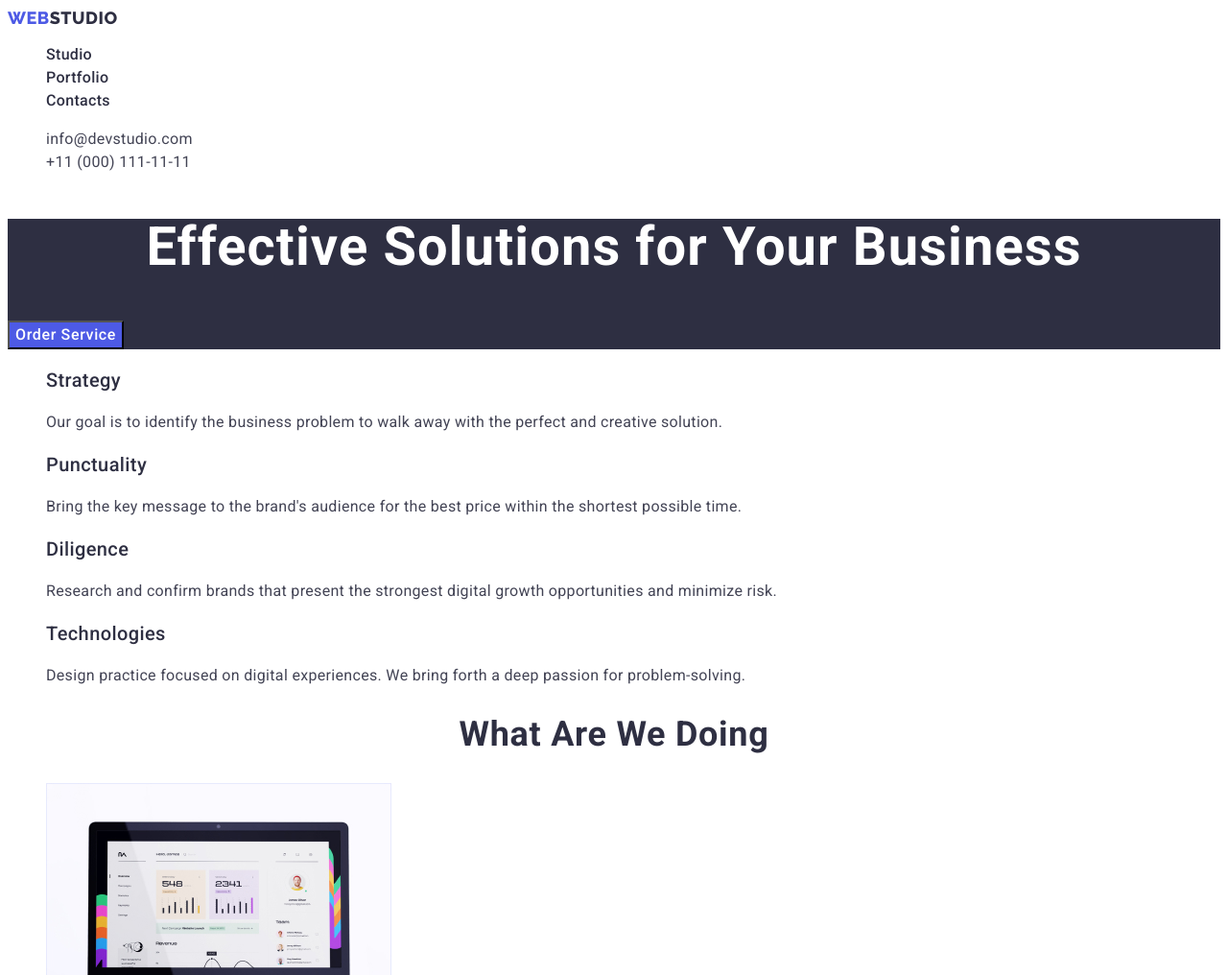
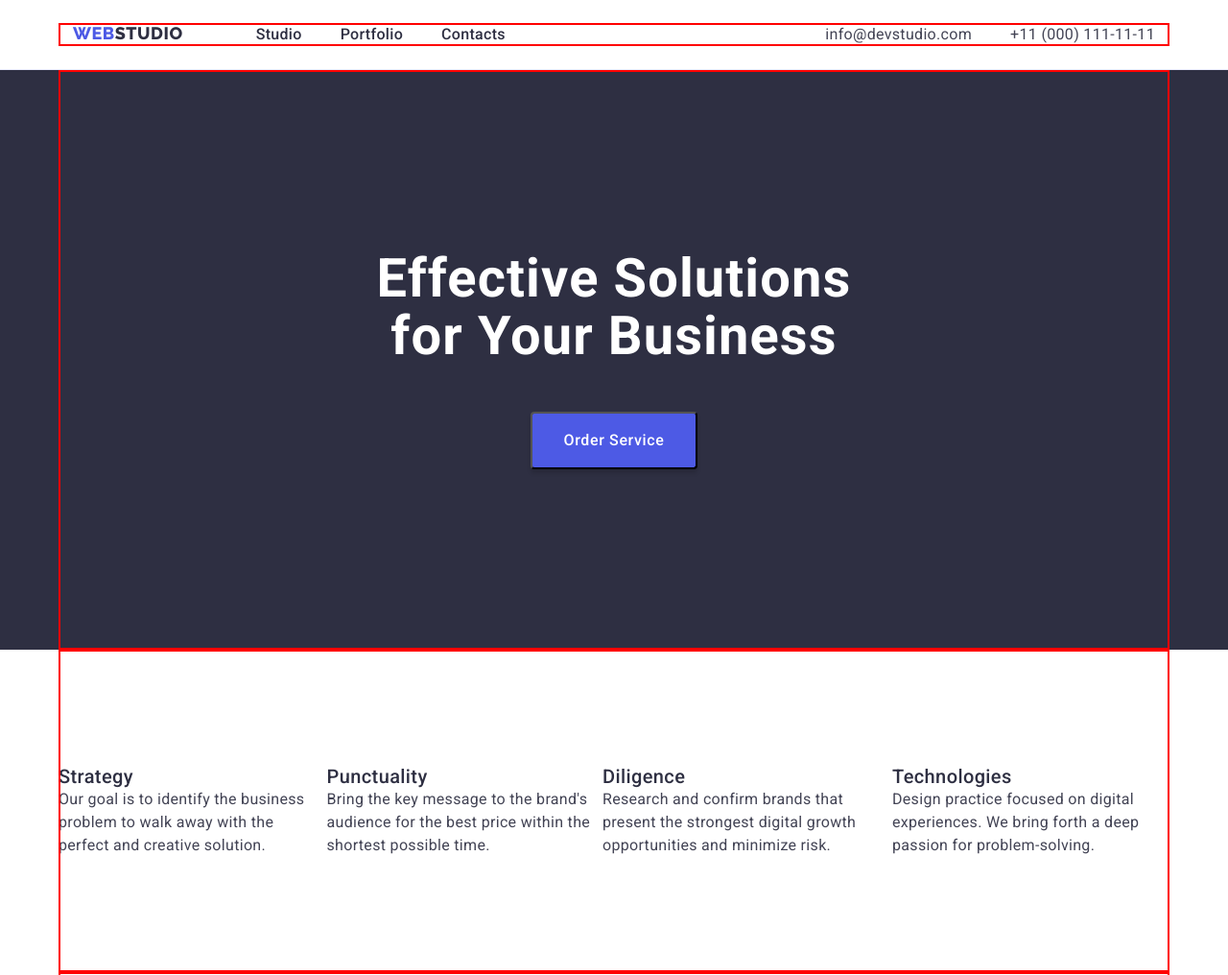
Before and after one commit to Andrii111111111/goit-markup-hw-02, a plain HTML site: page index.html in a window 1280 px wide. Shown: the top 1016 px of the page at 96% size. Drawn offline with nearby package versions, Linux system fonts and the light colour scheme.

Commit message:
markup hero and header

```diff
--- a/css/styles.css
+++ b/css/styles.css
@@ -11,13 +11,42 @@
     --bg-body: #FFFFFF;
 }
 
+
+
 /* defolts class */
+h1,h2,h3,h4,h5,h6,p,ul {
+    margin: 0;
+}
+img {
+    display: block;
+}
+
 .list {
     list-style-type: none;
+    padding: 0;
+    margin: 0;
 }
 .link {
     text-decoration: none;
 }
+ul {
+    padding: 0;
+}
+.section {
+
+}
+
+/* container */
+
+ .container {
+    width: 1158px;
+    margin-left: auto;
+    margin-right: auto;
+    padding: 0 15px;
+    outline: 2px solid red;
+     outline-offset: -2px;
+ }
+
 
 /* body */
 body {
@@ -26,8 +55,26 @@ body {
     background-color: var(--bg-body);
 }
 
+/* header */
+.header-container {
+    display: flex;
 
-/* logo */
+
+}
+.nav {
+    display: flex;
+}
+.nav-list {
+    display: flex;
+    gap: 40px;
+}
+
+.header {
+    border-bottom: 1px solid var(--cl-border);
+    padding-top: 24px;
+    padding-bottom: 24px;
+
+}
 .logo-text {
     color:#f4f4fd;
 }
@@ -37,6 +84,7 @@ body {
 }
 .logo-link {
     color: var(--cl-button-txt);
+    margin-right: 76px;
 }
 .logo-link:hover,
 .logo-link:focus {
@@ -57,7 +105,7 @@ color: var(--active-link-color);
 
 .nav-link {
 color: var(--second-text-color);
-
+    padding: 24px 0;
     font-size: 16px;
     font-weight: 500;
     line-height: 1.5;
@@ -70,13 +118,11 @@ color: var(--second-text-color);
 }
 
 .contacts-link {
-    color: var(--first-text-color)
-}
-.contacts-link {
-
+    color: var(--first-text-color);
     font-size: 16px;
         line-height: 1.5;
         letter-spacing: 0.02em;
+            padding: 24px 0;
 }
 .contacts-link:hover,
 .contacts-link:focus {
@@ -84,6 +130,11 @@ color: var(--second-text-color);
 }
 .addres {
     font-style: normal;
+    margin-left: auto;
+}
+.adres-list {
+    display: flex;
+    gap: 40px;
 }
 
 /* footer */
@@ -104,9 +155,14 @@ color: var(--second-text-color);
     font-weight: 700;
         font-size: 56px;
         line-height: 1.07;
+
         text-align: center;
         letter-spacing: 0.02em;
         color: #FFFFFF;
+        margin-bottom: 48px;
+        width: 496px;
+        margin-left: auto;
+        margin-right: auto;
 }
 .btn {
     font-weight: 500;
@@ -115,8 +171,16 @@ color: var(--second-text-color);
         letter-spacing: 0.04em;
         color: #FFFFFF;
         background: #4D5AE5;
+        box-shadow: 0px 4px 4px rgba(0, 0, 0, 0.15);
+        border-radius: 4px;
+        padding: 16px 32px;
+        min-width: 105px;
+        min-height: 24px;
         cursor: pointer;
         font-family: "Roboto", sans-serif;
+        display: block;
+        margin: 0 auto;
+
 }
 .btn:hover,
 .btn:focus {
@@ -125,17 +189,27 @@ color: var(--second-text-color);
 .hero {
     background-color: var(--bg-color);
 }
+.hero-container {
+    padding:188px 0;
+}
 
-/* invisible */
+/* about */
+.about-container {
+    padding: 120px 0;
+}
+.about-list {
+    display: flex;
+    flex-basis: calc(100% - 24px * 3)/4;
+}
 
-.invisible-headings {
+.about-headings {
     font-weight: 500;
         font-size: 20px;
         line-height: 1.2;
         letter-spacing: 0.02em;
         color: var(--second-text-color)
 }
-.invisible-text {
+.about-text {
     font-size: 16px;
         line-height: 1.5;
         letter-spacing: 0.02em;
--- a/index.html
+++ b/index.html
@@ -11,11 +11,16 @@
     />
     <link rel="preconnect" href="https://fonts.googleapis.com" />
     <link rel="preconnect" href="https://fonts.gstatic.com" crossorigin />
+    <link
+      rel="stylesheet"
+      href="https://cdn.jsdelivr.net/npm/modern-normalize@1.1.0/modern-normalize.min.css"
+    />
     <link rel="stylesheet" href="./css/styles.css" />
   </head>
   <body>
-    <header>
-      <nav>
+    <header class="header section">
+      <div class="header-container container">
+        <nav class="nav">
           <a class="logo-link link" href="./index.html">
             Web<span class="logo-text logo-up-cl">Studio</span></a
           >
@@ -45,47 +50,53 @@
             </li>
           </ul>
         </address>
+      </div>
     </header>
     <main>
-      <section class="hero">
+      <section class="hero section">
+        <div class="hero-container container">
           <h1 class="hero-headings">Effective Solutions for Your Business</h1>
           <button class="btn" type="button">Order Service</button>
+        </div>
       </section>
-      <section>
+      <section class="about section">
+        <div class="about-container container">
           <!-- hide h2 -->
           <h2 hidden class="hidden">About Us</h2>
-        <ul class="list">
+          <ul class="about-list list">
             <li>
-            <h3 class="invisible-headings">Strategy</h3>
-            <p class="invisible-text">
-              Our goal is to identify the business problem to walk away with the
-              perfect and creative solution.
+              <h3 class="about-headings">Strategy</h3>
+              <p class="about-text">
+                Our goal is to identify the business problem to walk away with
+                the perfect and creative solution.
               </p>
             </li>
             <li>
-            <h3 class="invisible-headings">Punctuality</h3>
-            <p class="invisible-text">
+              <h3 class="about-headings">Punctuality</h3>
+              <p class="about-text">
                 Bring the key message to the brand's audience for the best price
                 within the shortest possible time.
               </p>
             </li>
             <li>
-            <h3 class="invisible-headings">Diligence</h3>
-            <p class="invisible-text">
+              <h3 class="about-headings">Diligence</h3>
+              <p class="about-text">
                 Research and confirm brands that present the strongest digital
                 growth opportunities and minimize risk.
               </p>
             </li>
             <li>
-            <h3 class="invisible-headings">Technologies</h3>
-            <p class="invisible-text">
+              <h3 class="about-headings">Technologies</h3>
+              <p class="about-text">
                 Design practice focused on digital experiences. We bring forth a
                 deep passion for problem-solving.
               </p>
             </li>
           </ul>
+        </div>
       </section>
-      <section>
+      <section class="products section">
+        <div class="container">
           <h2 class="products-header">What are we doing</h2>
           <ul class="list">
             <li>
@@ -113,8 +124,10 @@
               />
             </li>
           </ul>
+        </div>
       </section>
-      <section class="teem">
+      <section class="teem section">
+        <div class="container">
           <h2 class="team-header">Our Team</h2>
           <ul class="list">
             <li class="list-link">
@@ -158,16 +171,19 @@
               <p class="team-text">UI Designer</p>
             </li>
           </ul>
+        </div>
       </section>
     </main>
-    <footer class="footer">
+    <footer class="footer section">
+      <div class="container">
         <a class="logo-link link" href="./index.html">
           Web<span class="logo-text">Studio</span></a
         >
         <p class="footer-text footer-cl-txt">
-        Increase the flow of customers and sales for your business with digital
-        marketing &#38; growth solutions.
+          Increase the flow of customers and sales for your business with
+          digital marketing &#38; growth solutions.
         </p>
+      </div>
     </footer>
   </body>
 </html>
```
Also changed, not shown: 1 other file. Lines whose indentation alone changed are shown as unchanged.
